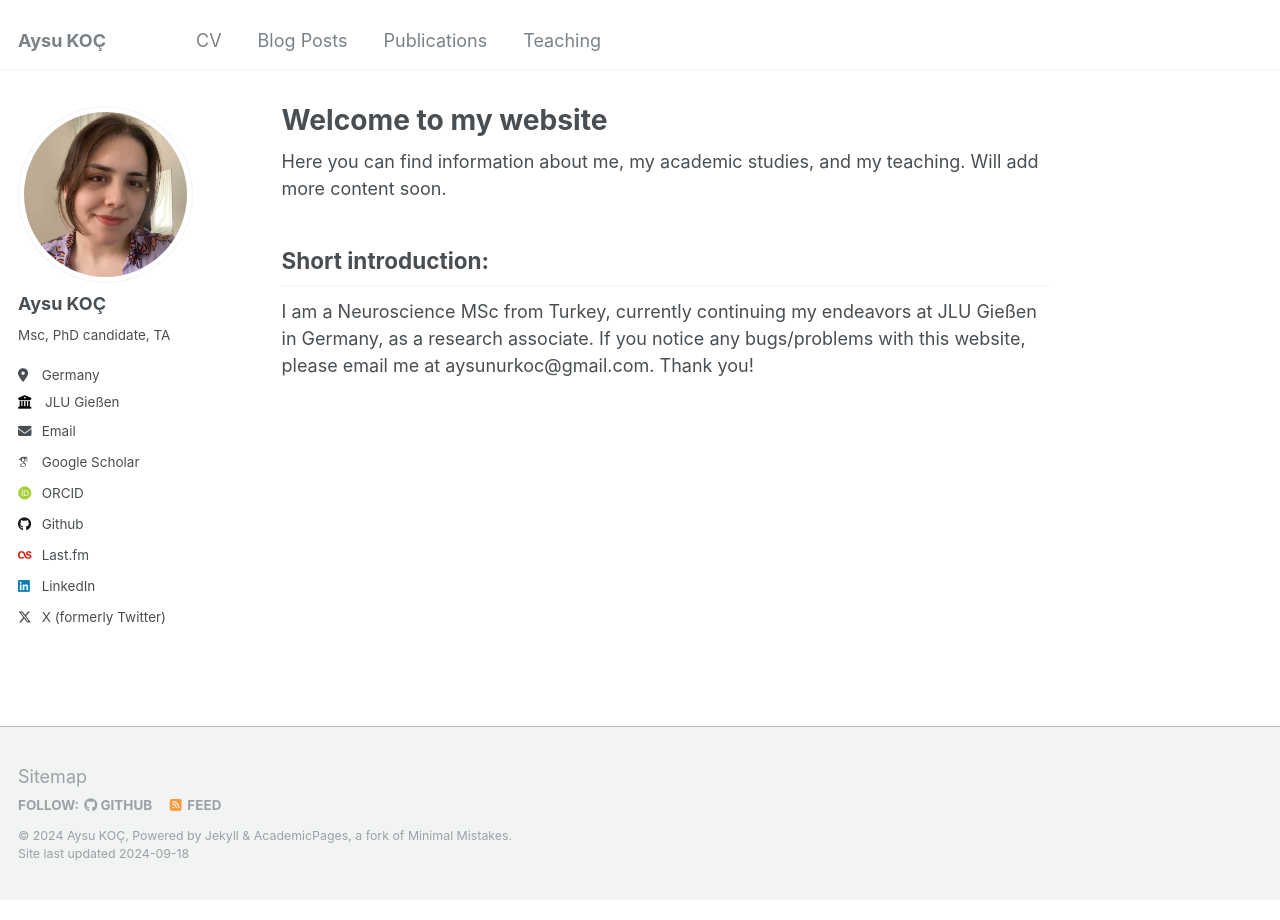
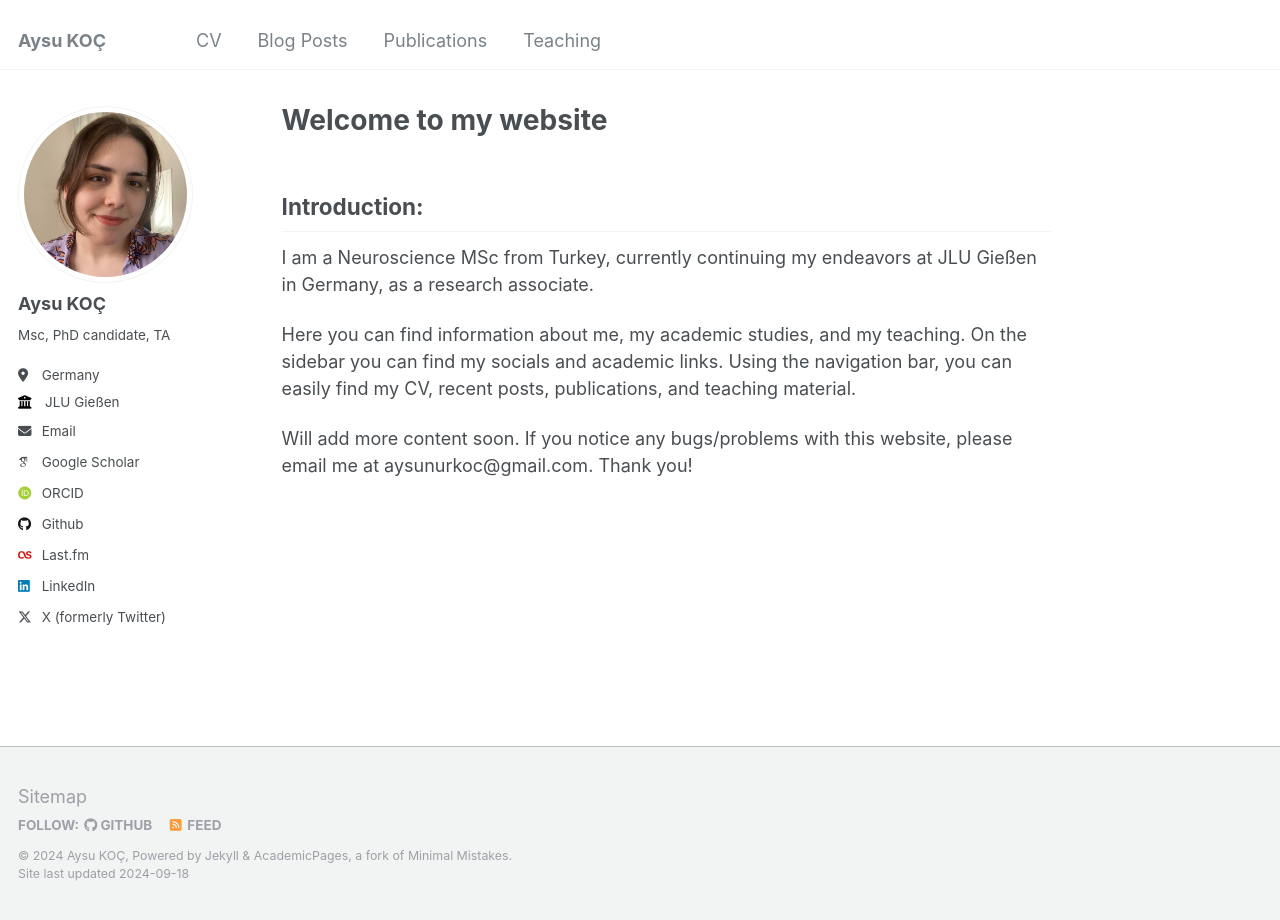
Before and after one commit to aysukoc/aysukoc.github.io, a Jekyll site: the page built from _pages/about.md, in a window 1280 px wide. Built offline with Jekyll 4.4.1, drawn with Linux system fonts in a browser that asks for light colours; some web fonts are replaced.

Commit message:
Update about.md

```diff
--- a/_pages/about.md
+++ b/_pages/about.md
@@ -7,9 +7,11 @@
   - /about.html
 ---
 
-Here you can find information about me, my academic studies, and my teaching. Will add more content soon.
+Introduction:
+------
+I am a Neuroscience MSc from Turkey, currently continuing my endeavors at JLU Gießen in Germany, as a research associate.
 
+Here you can find information about me, my academic studies, and my teaching. On the sidebar you can find my socials and academic links. Using the navigation bar, you can easily find my CV, recent posts, publications, and teaching material.
 
-Short introduction:
-------
-I am a Neuroscience MSc from Turkey, currently continuing my endeavors at JLU Gießen in Germany, as a research associate. If you notice any bugs/problems with this website, please email me at aysunurkoc@gmail.com. Thank you!
+Will add more content soon.
+If you notice any bugs/problems with this website, please email me at aysunurkoc@gmail.com. Thank you!
```
